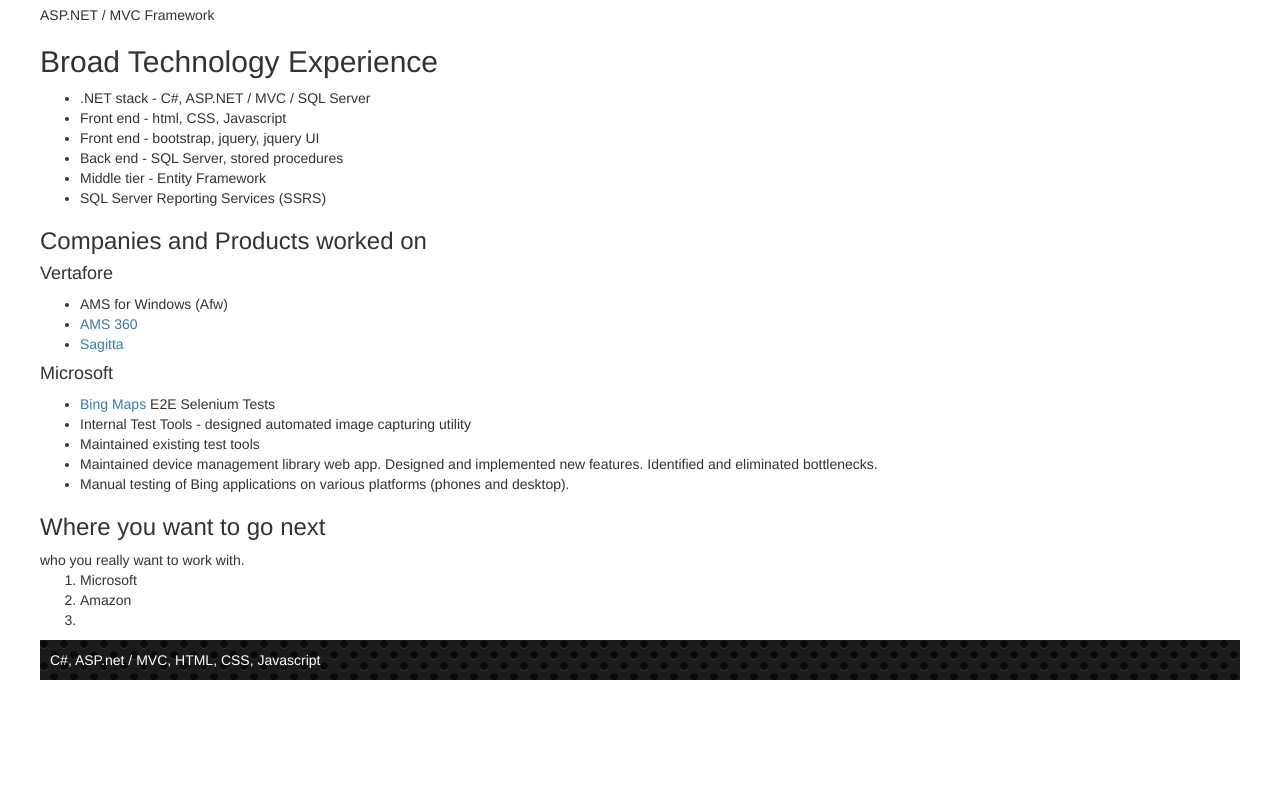
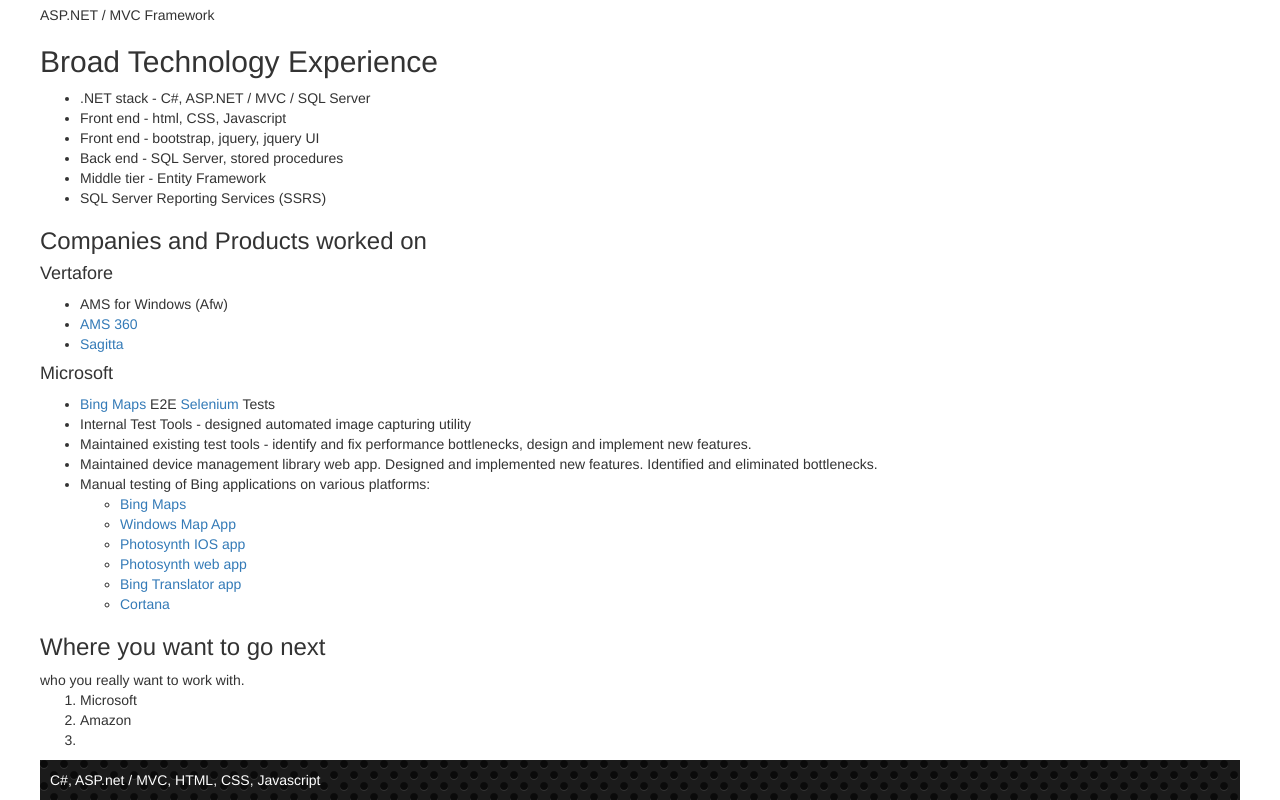
Before and after one commit to millardseto/portfolio2, a plain HTML site: page index.html in a window 1280 px wide. Shown: the part 666-1466 px from the top of the page. Before the commit the page ends 1346 px from the top, so only its background shows below. Drawn offline with nearby package versions, Linux system fonts and the light colour scheme.

Commit message:
more content

```diff
--- a/index.html
+++ b/index.html
@@ -117,11 +117,19 @@
 
     <h4>Microsoft</h4>
     <ul>
-      <li><a href="http://maps.bing.com">Bing Maps</a> E2E Selenium Tests</li>
+      <li><a href="http://maps.bing.com">Bing Maps</a> E2E <a href="http://www.seleniumhq.org/">Selenium</a> Tests</li>
       <li>Internal Test Tools - designed automated image capturing utility</li>
-      <li>Maintained existing test tools</li>
+      <li>Maintained existing test tools - identify and fix performance bottlenecks, design and implement new features.</li>
       <li>Maintained device management library web app.  Designed and implemented new features.  Identified and eliminated bottlenecks.</li>
-      <li>Manual testing of Bing applications on various platforms (phones and desktop).</li>
+      <li>Manual testing of Bing applications on various platforms:
+        <ul>
+          <li><a href="http://maps.bing.com">Bing Maps</a></li>
+          <li><a href="https://www.microsoft.com/en-us/store/p/windows-maps/9wzdncrdtbvb">Windows Map App</a></li>
+          <li><a href="https://en.wikipedia.org/wiki/Photosynth">Photosynth IOS app</a></li>
+          <li><a href="https://en.wikipedia.org/wiki/Photosynth">Photosynth web app</a></li>
+          <li><a href="https://www.microsoft.com/en-us/store/p/translator/9wzdncrfj3pg">Bing Translator app</a></li>
+          <li><a href="https://en.wikipedia.org/wiki/Cortana_(software)">Cortana</a></li>
+        </ul></li>
     </ul>
 
   </section>
```
